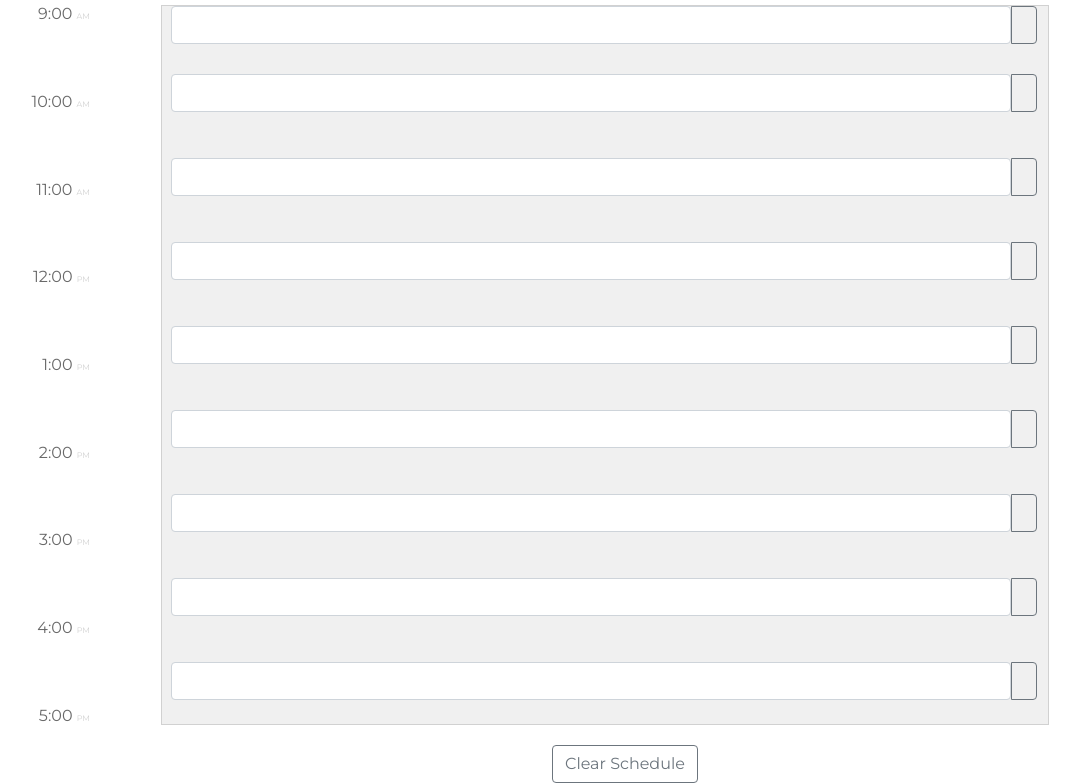
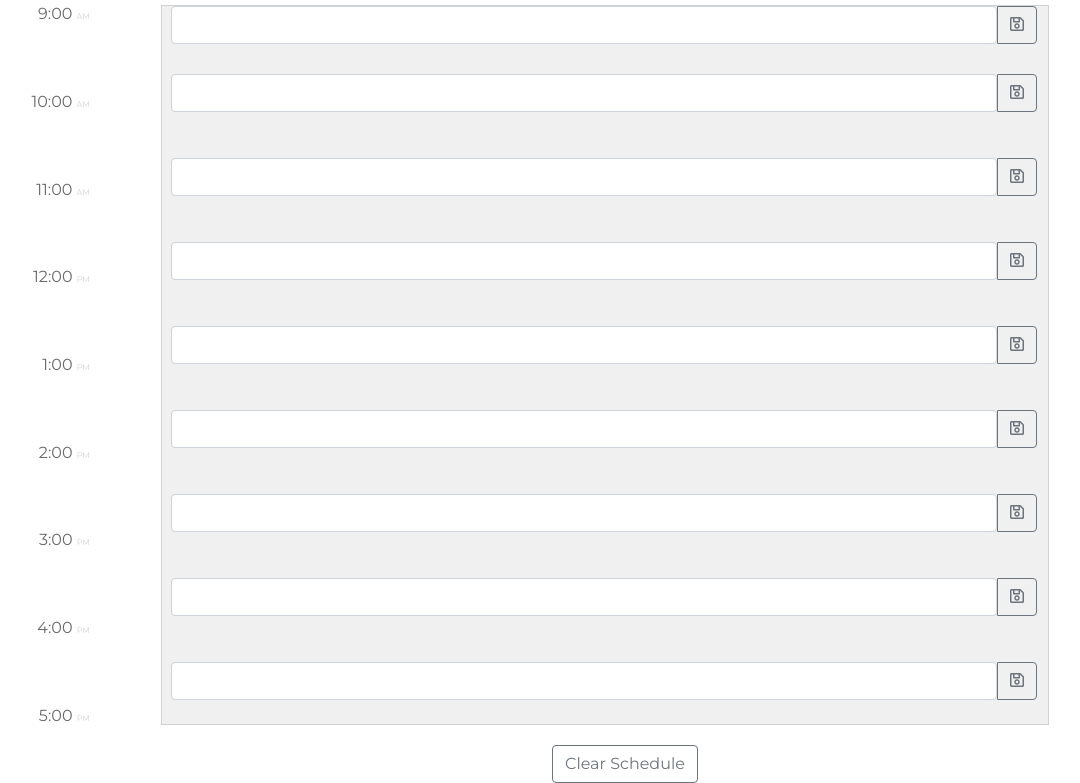
Before and after one commit to Zachskellogg/Day-Planner, a plain HTML site: page index.html in a window 1280 px wide. Shown: the part 109-892 px from the top of the page, without its empty margins (15-1095 px from the left). Drawn offline with nearby package versions, Linux system fonts and the light colour scheme.

Commit message:
finalizing the calendar

```diff
--- a/index.html
+++ b/index.html
@@ -5,7 +5,12 @@
   <link href="https://fonts.googleapis.com/css?family=Montserrat" rel="stylesheet">
   <link rel="stylesheet" href="https://stackpath.bootstrapcdn.com/bootstrap/4.4.1/css/bootstrap.min.css" integrity="sha384-Vkoo8x4CGsO3+Hhxv8T/Q5PaXtkKtu6ug5TOeNV6gBiFeWPGFN9MuhOf23Q9Ifjh" crossorigin="anonymous">
   <link href="./style.css" rel="stylesheet">
-  <link rel="stylesheet" href="path/to/font-awesome/css/font-awesome.min.css">
+  <link
+            rel="stylesheet"
+            href="https://use.fontawesome.com/releases/v5.8.1/css/all.css"
+            integrity="sha384-50oBUHEmvpQ+1lW4y57PTFmhCaXp0ML5d60M1M7uH2+nqUivzIebhndOJK28anvf"
+            crossorigin="anonymous"
+        />
   <script src="https://cdnjs.cloudflare.com/ajax/libs/moment.js/2.24.0/moment-with-locales.min.js"></script>
 </head>
 
@@ -38,55 +43,55 @@
     <div class="input-group">
       <div class="input-group-append">
         <input type="text" class="form-control 9T" id="text9 textArea">
-        <button class="btn btn-outline-secondary" type="button" id="9"></button>
+       <button class="btn btn-outline-secondary" type="button" id="9"><i class="far fa-save"></i></button>
       </div>
     </div>
     <div class="input-group mb-3">
       <div class="input-group-append">
         <input type="text" class="form-control 10T" id="text10 textArea">
-        <button class="btn btn-outline-secondary" type="button" id="10"></button>
+        <button class="btn btn-outline-secondary" type="button" id="10"><i class="far fa-save"></i></button>
       </div>
     </div>
     <div class="input-group mb-3">
       <div class="input-group-append">
         <input type="text" class="form-control 11T" id="text11 textArea">
-        <button class="btn btn-outline-secondary" type="button" id="11"></button>
+        <button class="btn btn-outline-secondary" type="button" id="11"><i class="far fa-save"></i></button>
       </div>
     </div>
     <div class="input-group mb-3">
       <div class="input-group-append">
         <input type="text" class="form-control 12T" id="text12 textArea">
-        <button class="btn btn-outline-secondary" type="button" id="12"></button>
+        <button class="btn btn-outline-secondary" type="button" id="12"><i class="far fa-save"></i></button>
       </div>
     </div>
     <div class="input-group mb-3">
       <div class="input-group-append">
         <input type="text" class="form-control 13T" id="text13 textArea">
-        <button class="btn btn-outline-secondary" type="button" id="13"></button>
+        <button class="btn btn-outline-secondary" type="button" id="13"><i class="far fa-save"></i></button>
       </div>
     </div>
     <div class="input-group mb-3">
       <div class="input-group-append">
         <input type="text" class="form-control 14T" id="text14 textArea">
-        <button class="btn btn-outline-secondary" type="button" id="14"></button>
+        <button class="btn btn-outline-secondary" type="button" id="14"><i class="far fa-save"></i></button>
       </div>
     </div>
     <div class="input-group mb-3">
       <div class="input-group-append">
         <input type="text" class="form-control 15T" id="text15 textArea">
-        <button class="btn btn-outline-secondary" type="button" id="15"></button>
+        <button class="btn btn-outline-secondary" type="button" id="15"><i class="far fa-save"></i></button>
       </div>
     </div>
     <div class="input-group mb-3">
       <div class="input-group-append">
         <input type="text" class="form-control 16T" id="text16 textArea">
-        <button class="btn btn-outline-secondary" type="button" id="16"></button>
+        <button class="btn btn-outline-secondary" type="button" id="16"><i class="far fa-save"></i></button>
       </div>
     </div>
     <div class="input-group mb-3">
       <div class="input-group-append">
         <input type="text" class="form-control 16T" id="text17 textArea">
-        <button class="btn btn-outline-secondary" type="button" id="17"></button>
+        <button class="btn btn-outline-secondary" type="button" id="17"><i class="far fa-save"></i></button>
       </div>
     </div>
   </div>
```
